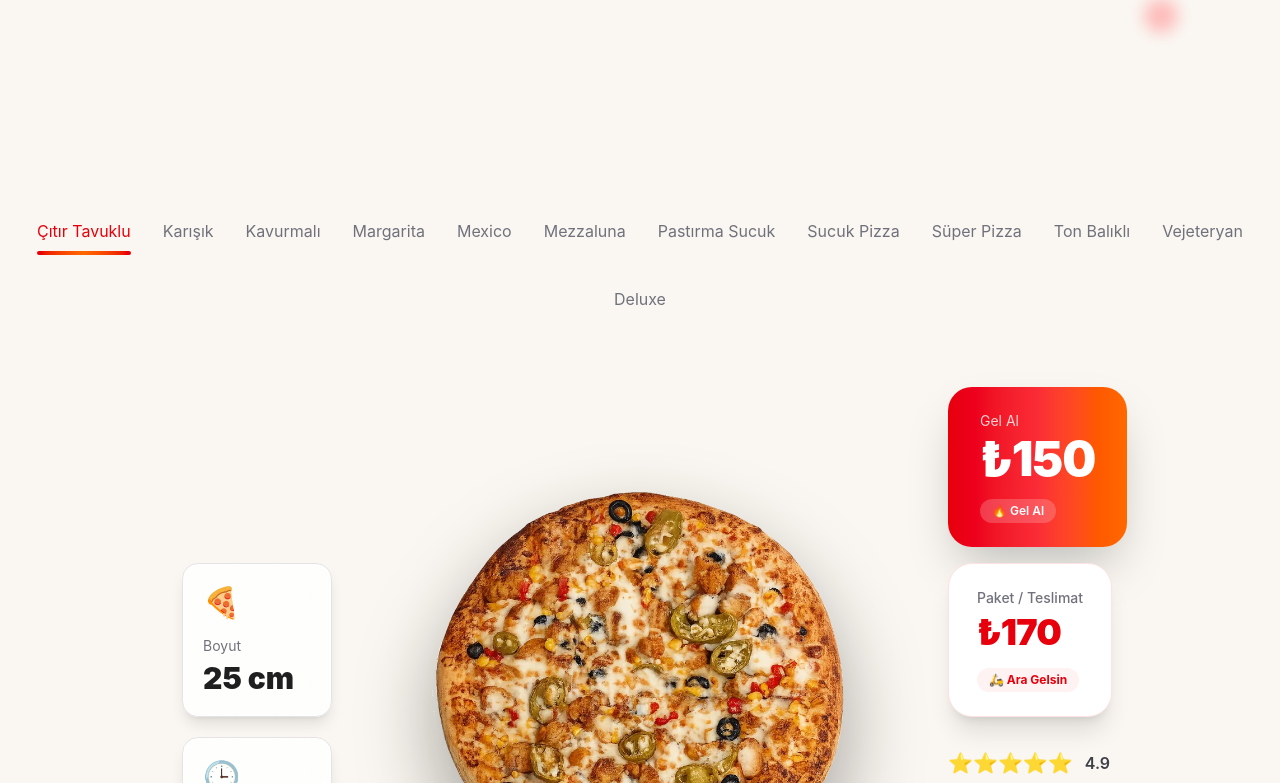
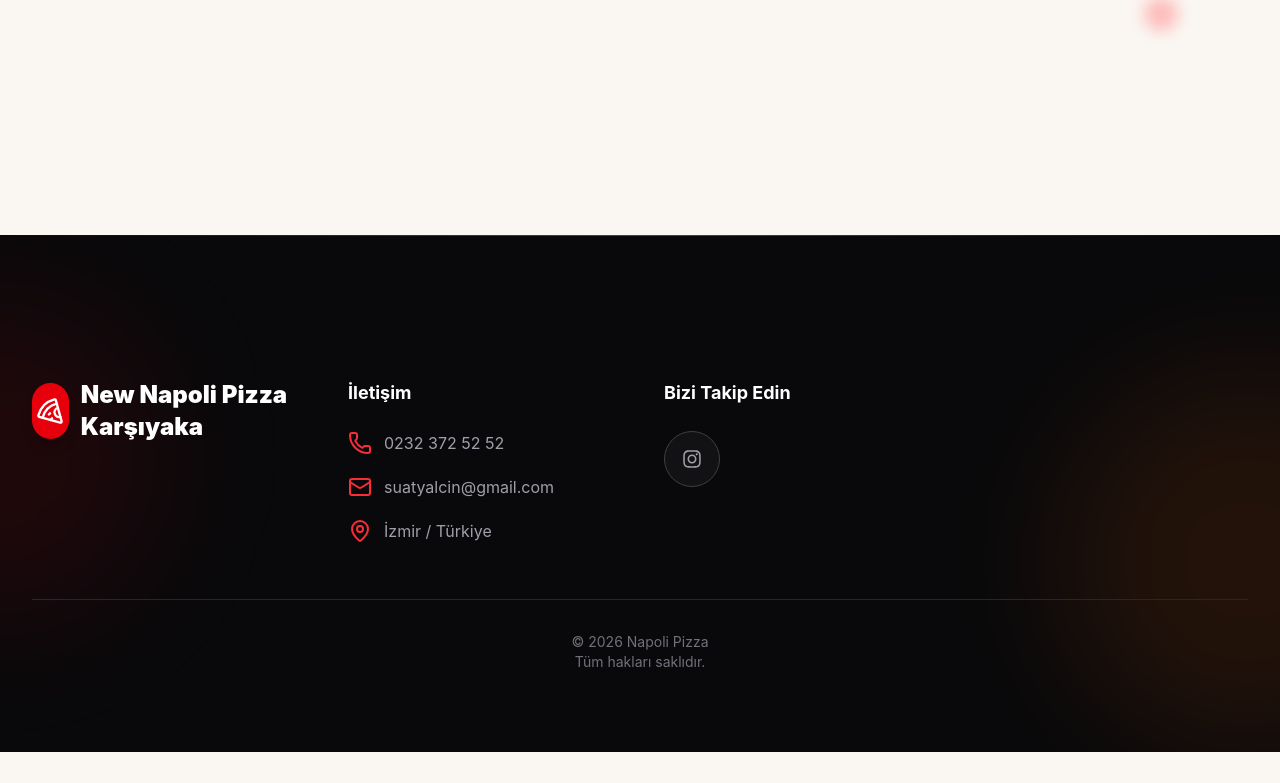
Before and after one commit to cfatihcan/pcheck, a React (Vite) app: page / in a window 1280 px wide. Shown: the part 777-1560 px from the top of the page. After the commit the page ends 1529 px from the top, so only its background shows below. Built offline with nearby package versions, Linux system fonts and the light colour scheme.

Commit message:
delete pizzas

```diff
--- a/src/features/home/pages/HomePage.tsx
+++ b/src/features/home/pages/HomePage.tsx
@@ -1,4 +1,4 @@
-import { PizzaShowcase } from "@/features/PizzaShowcase";
+//import { PizzaShowcase } from "@/features/PizzaShowcase";
 import { Hero } from "../sections/Hero";
 //import { Brands } from "@/features/brands";
 
@@ -6,7 +6,7 @@
   return (
     <>
       <Hero />
-      <PizzaShowcase />
+      {/* <PizzaShowcase /> */}
       {/* <Brands /> */}
     </>
   );
```
